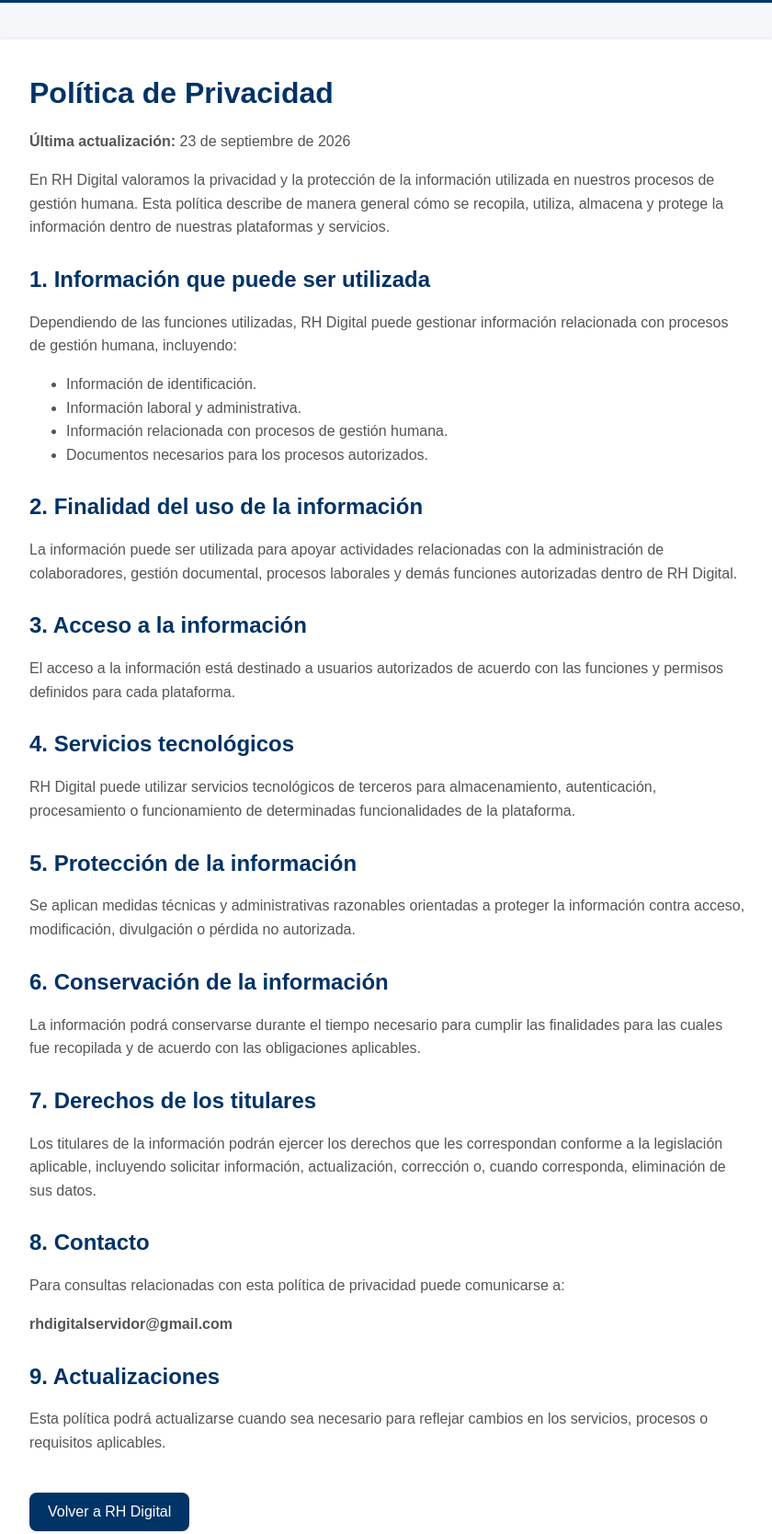
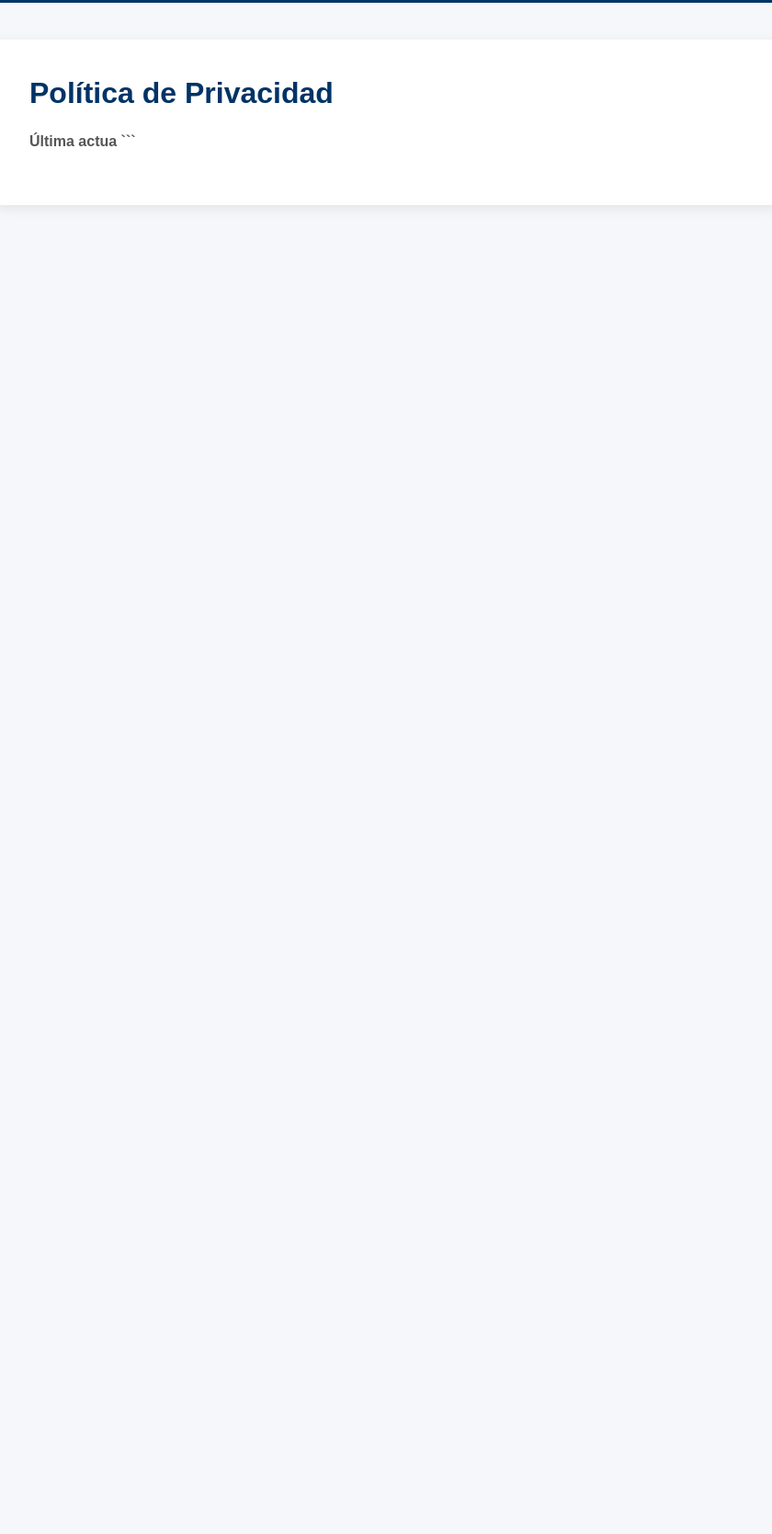
Before and after one commit to Stii1414/rhdigital-ae.com, a plain HTML site: page politica-privacidad.html in a window 1280 px wide. Shown: the part 117-1785 px from the top of the page at 92% size, without its empty margins (218-1058 px from the left). After the commit the page ends 800 px from the top, so only its background shows below. Drawn offline with Linux system fonts and the light colour scheme.

````diff
--- a/politica-privacidad.html
+++ b/politica-privacidad.html
@@ -1,10 +1,11 @@
-```html
 <!DOCTYPE html>
+
 <html lang="es">
 <head>
     <meta charset="UTF-8">
     <meta name="viewport" content="width=device-width, initial-scale=1.0">
 
+```
 <title>Política de Privacidad | RH Digital</title>
 
 <meta name="description" content="Política de privacidad de RH Digital.">
@@ -96,10 +97,13 @@
         }
     }
 </style>
+```
+
 </head>
 
 <body>
 
+```
 <header>
     <div class="logo">
         RH <span>Digital</span>
@@ -112,113 +116,5 @@
         <h1>Política de Privacidad</h1>
 
         <p>
-                <strong>Última actualización:</strong> 23 de septiembre de 2026
-            </p>
-
-            <p>
-                En RH Digital valoramos la privacidad y la protección de la
-                información utilizada en nuestros procesos de gestión humana.
-                Esta política describe de manera general cómo se recopila,
-                utiliza, almacena y protege la información dentro de nuestras
-                plataformas y servicios.
-            </p>
-
-            <h2>1. Información que puede ser utilizada</h2>
-
-            <p>
-                Dependiendo de las funciones utilizadas, RH Digital puede
-                gestionar información relacionada con procesos de gestión
-                humana, incluyendo:
-            </p>
-
-            <ul>
-                <li>Información de identificación.</li>
-                <li>Información laboral y administrativa.</li>
-                <li>Información relacionada con procesos de gestión humana.</li>
-                <li>Documentos necesarios para los procesos autorizados.</li>
-            </ul>
-
-            <h2>2. Finalidad del uso de la información</h2>
-
-            <p>
-                La información puede ser utilizada para apoyar actividades
-                relacionadas con la administración de colaboradores, gestión
-                documental, procesos laborales y demás funciones autorizadas
-                dentro de RH Digital.
-            </p>
-
-            <h2>3. Acceso a la información</h2>
-
-            <p>
-                El acceso a la información está destinado a usuarios
-                autorizados de acuerdo con las funciones y permisos definidos
-                para cada plataforma.
-            </p>
-
-            <h2>4. Servicios tecnológicos</h2>
-
-            <p>
-                RH Digital puede utilizar servicios tecnológicos de terceros
-                para almacenamiento, autenticación, procesamiento o
-                funcionamiento de determinadas funcionalidades de la
-                plataforma.
-            </p>
-
-            <h2>5. Protección de la información</h2>
-
-            <p>
-                Se aplican medidas técnicas y administrativas razonables
-                orientadas a proteger la información contra acceso,
-                modificación, divulgación o pérdida no autorizada.
-            </p>
-
-            <h2>6. Conservación de la información</h2>
-
-            <p>
-                La información podrá conservarse durante el tiempo necesario
-                para cumplir las finalidades para las cuales fue recopilada y
-                de acuerdo con las obligaciones aplicables.
-            </p>
-
-            <h2>7. Derechos de los titulares</h2>
-
-            <p>
-                Los titulares de la información podrán ejercer los derechos
-                que les correspondan conforme a la legislación aplicable,
-                incluyendo solicitar información, actualización, corrección
-                o, cuando corresponda, eliminación de sus datos.
-            </p>
-
-            <h2>8. Contacto</h2>
-
-            <p>
-                Para consultas relacionadas con esta política de privacidad
-                puede comunicarse a:
-            </p>
-
-            <p>
-                <strong>rhdigitalservidor@gmail.com</strong>
-            </p>
-
-            <h2>9. Actualizaciones</h2>
-
-            <p>
-                Esta política podrá actualizarse cuando sea necesario para
-                reflejar cambios en los servicios, procesos o requisitos
-                aplicables.
-            </p>
-
-            <a class="back" href="index.html">
-                Volver a RH Digital
-            </a>
-
-        </div>
-    </main>
-
-    <footer>
-        © 2026 RH Digital. Todos los derechos reservados.
-    </footer>
-
-</body>
-</html>
+            <strong>Última actua
 ```
````
Lines whose indentation alone changed are shown as unchanged.
